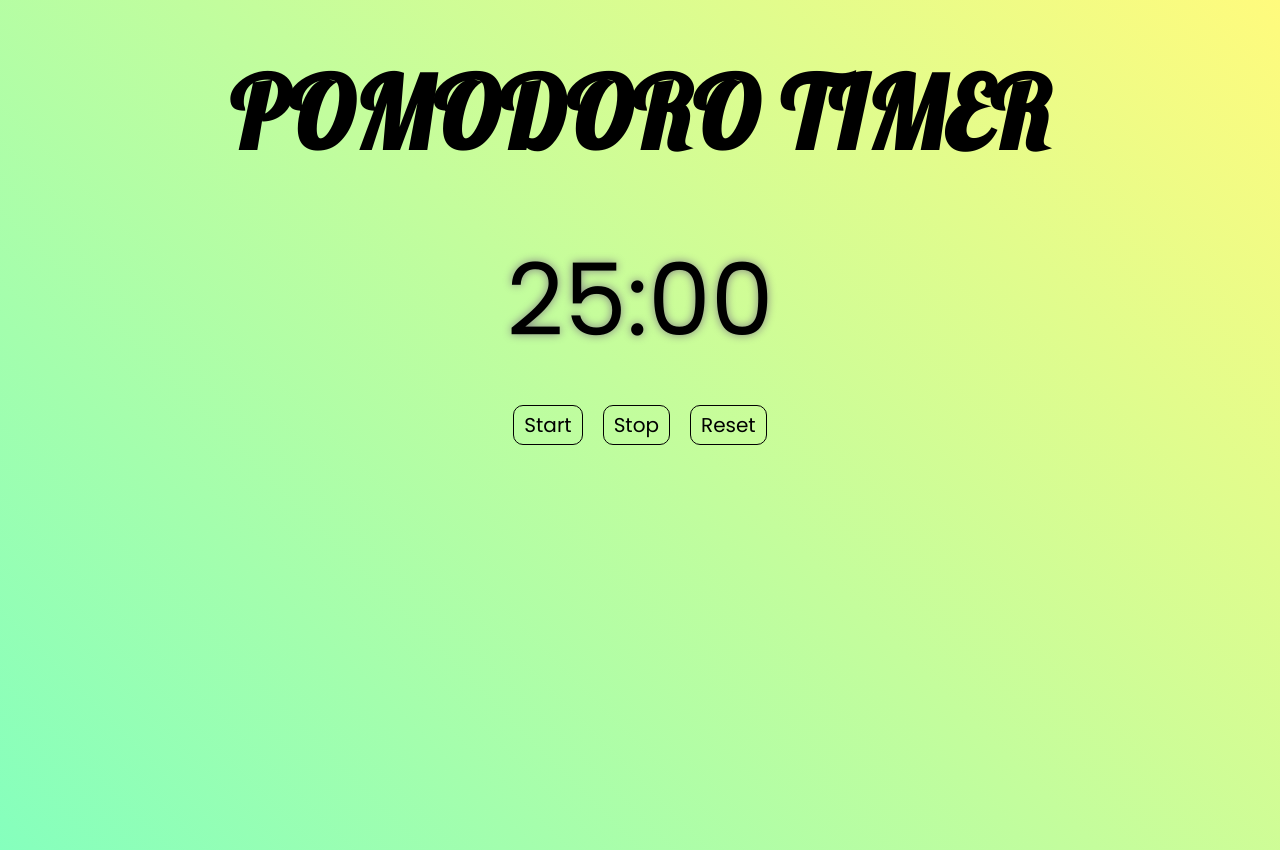
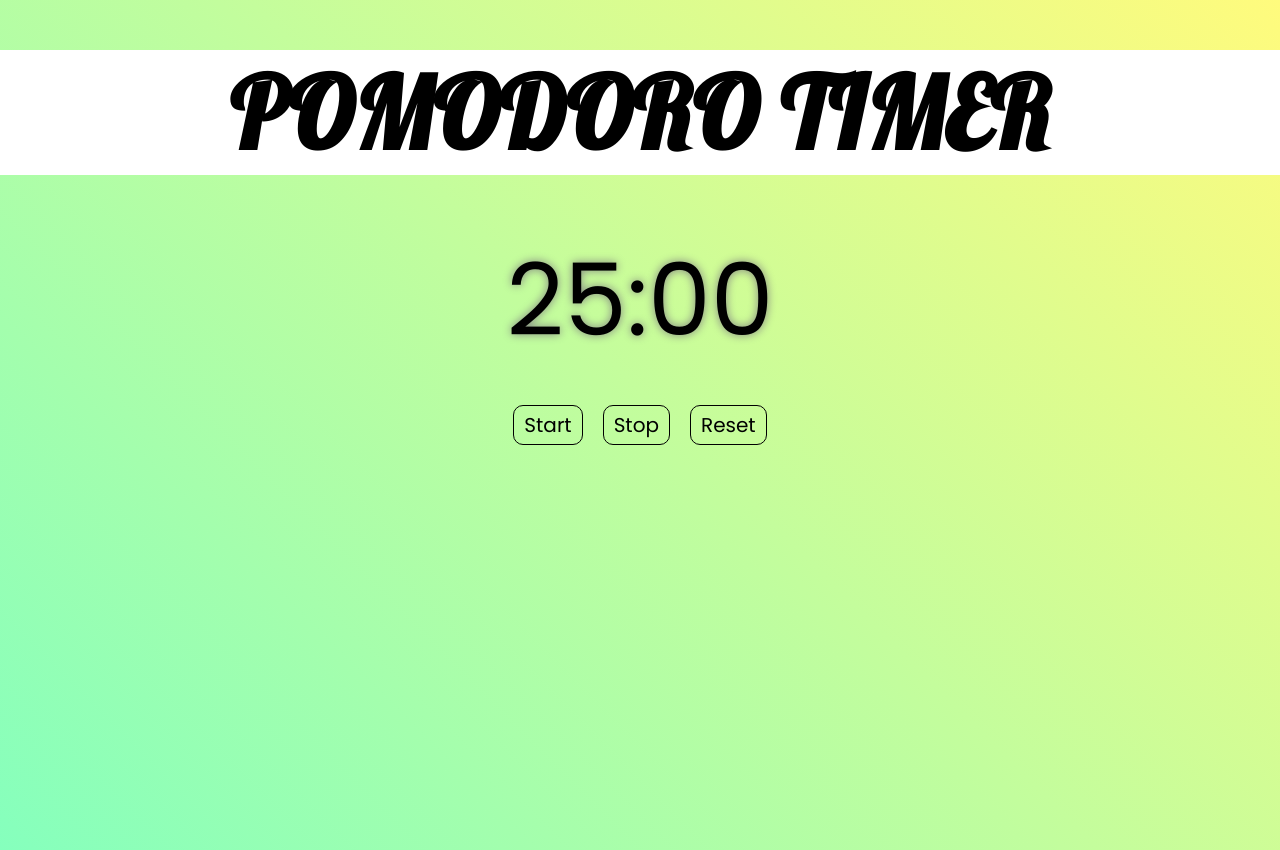
Before and after one commit to Majjigiprajwal/Pomodoro-Timer, a plain HTML site: page index.html in a window 1280 px wide. In both pictures the pointer is over the element "POMODORO TIMER". Drawn offline with Linux system fonts and the light colour scheme.

Commit message:
Update style.css

```diff
--- a/style.css
+++ b/style.css
@@ -21,6 +21,9 @@ body {
 .header h1{
     font-family:'Lobster',sans-serif ;
     font-size: 100px;
+}
+.header h1:hover{
+background-color:white;
 }
 
 .timer-display {
```
